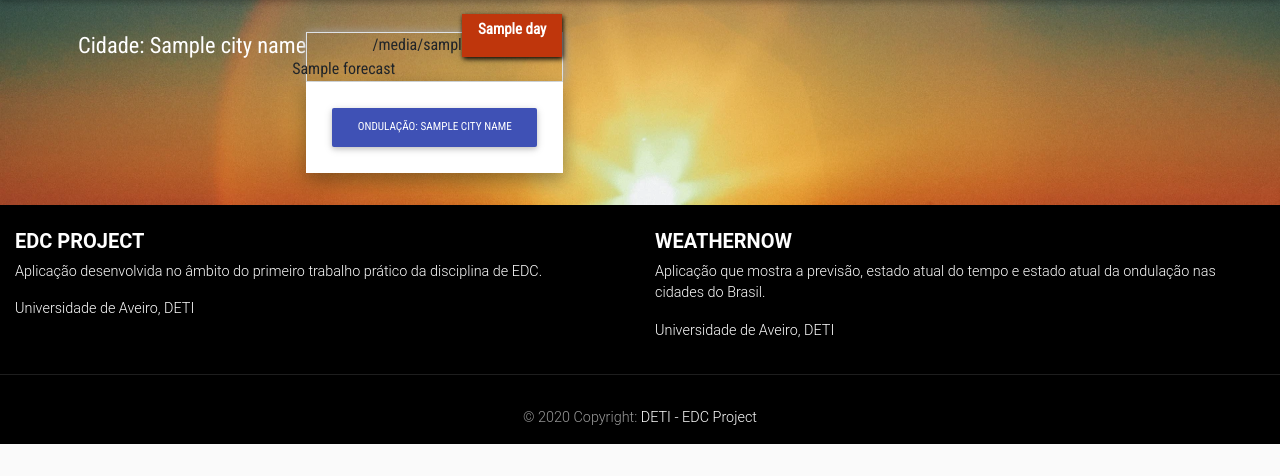
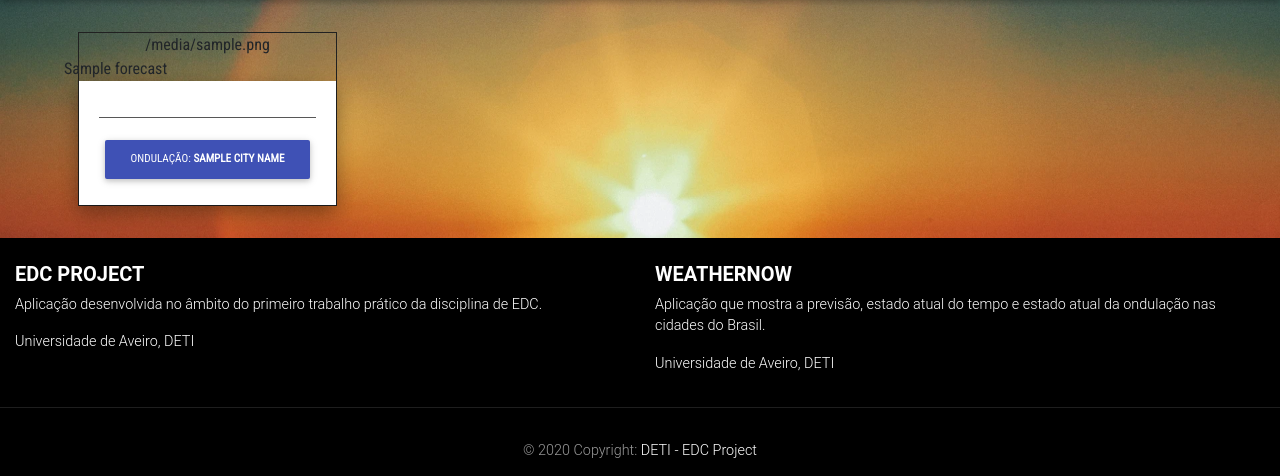
Before and after one commit to m3mber/WeatherApp, a Django app: template projeto/app/templates/weather_card.html in a window 1280 px wide. Shown: the part 60-536 px from the top of the page. Run offline with Django 3.2, Linux system fonts and the light colour scheme; the template is opened without the code that fills it: most values are stand-ins (such as "Sample title", 1, 10 or a date in 2020); some libraries are stand-ins or nearby versions.

Commit message:
Interface v1.3

```diff
--- a/projeto/app/templates/ondulacao.html
+++ b/projeto/app/templates/ondulacao.html
@@ -99,7 +99,8 @@
                         <div class="form-outline" style="max-width: 64rem">
 						  <textarea name="coment"class="form-control" id="textAreaExample" rows="4" placeholder="Inserir comentário aqui..."></textarea>
 						</div>
-						<button type="submit" class="btn btn-outline-info waves-effect btn-md">Adicionar Comentário</button>
+                        <br>
+						<button type="submit" class="btn btn-indigo darken-4 waves-effect btn-md">Adicionar</button>
                     </form>
 				  </div>
 				  {% endif %}
--- a/projeto/app/templates/weather_card.html
+++ b/projeto/app/templates/weather_card.html
@@ -3,30 +3,26 @@
         {% block content %}
             <!--/.Weather Widget -->
             <div class="row p-0 m-0 container mainsection p-2 text-center">
-                <h4 class="h4-responsive text-white">Cidade: {{ city_name }}</h4>
                 <div class="col-lg-14 pb-4 text-center">
-                    <div class="weather-part-second border text-center">
+                    <div class="weather-part-second border border-dark text-center z-depth-0">
                         <div class="row text-center">
                             <div class="col-lg-12 weather-part-second-image">
-
                                 <!-- TEMPLATE DA IMAGEM DINAMICA DO TEMPO -->
                                 {{ image | safe }}
-                                <div class="badge badge-danger deep-orange darken-4 weather-part-second-image-label pl-3 pr-3 pt-2 rounded-0">
-                                    <p>{{ day }}</p>
-                                </div>
                             </div>
 
                                 <!-- TEMPLATE DA PREVISÃO DO TEMPO -->
                                {{ forecast | safe}}
                         </div>
-                    </div>
+
                         <div class="card-body z-depth-2 bg-white">
+                        <hr class="grey darken-2">
                             <form class="user" action="{% url 'ondulacao' %}" method="post">
                                 <div hidden class="form-group mx-sm-3 mb-2">
                                     <input hiddden type="text" name="cityText" class="form-control form-control-user" id="city" aria-describedby="heightHelp" value="{{city_name}}">
                                 </div>
                                 {% csrf_token %}
-                            <button type="submit" class="btn btn-indigo darken-4 waves-effect btn-md">Ondulação: {{city_name}}</button>
+                                <button type="submit" class="btn btn-indigo darken-4 waves-effect btn-md">ONDULAÇÃO: <b>{{city_name}}</b></button>
                             </form>
                             {% if user.is_authenticated %}
                                 {% if city_bd == "True" %}
@@ -38,7 +34,7 @@
                                             <input hiddden type="text" name="cityid" class="form-control form-control-user" id="city_id" value="{{city_id}}">
                                         </div>
                                         {% csrf_token %}
-                                    <button type="submit" class="btn btn-success waves-effect btn-md" data-toggle="modal" data-target="#frameModalBottom">Adicionar <b>{{ city_name }}</b> aos favoritos</button>
+                                        <button type="submit" class="btn success-color-dark text-white waves-effect btn-md" data-toggle="modal" data-target="#frameModalBottom">ADICIONAR <b>{{ city_name }}</b> AOS FAVORITOS</button>
                                     </form>
                                 {% else %}
                                     <form class="user" action="{% url 'add_favorite' %}" method="post">
@@ -53,6 +49,7 @@
                                     </form>
                                 {% endif %}
                             {% endif %}
+                        </div>
                     </div>
                 </div>
 
```
Also changed, not shown: 1 other file. Lines whose indentation alone changed are shown as unchanged.
